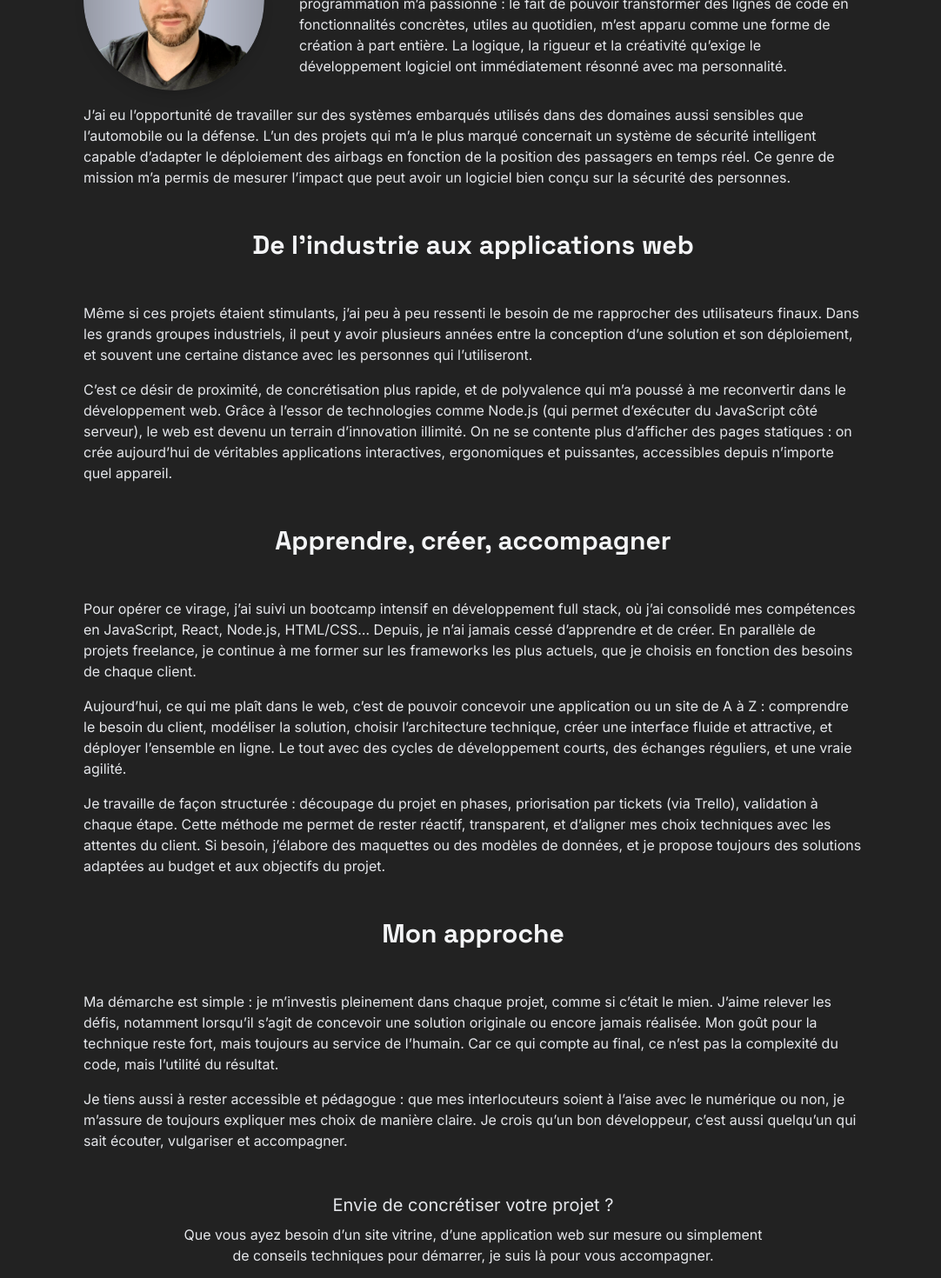
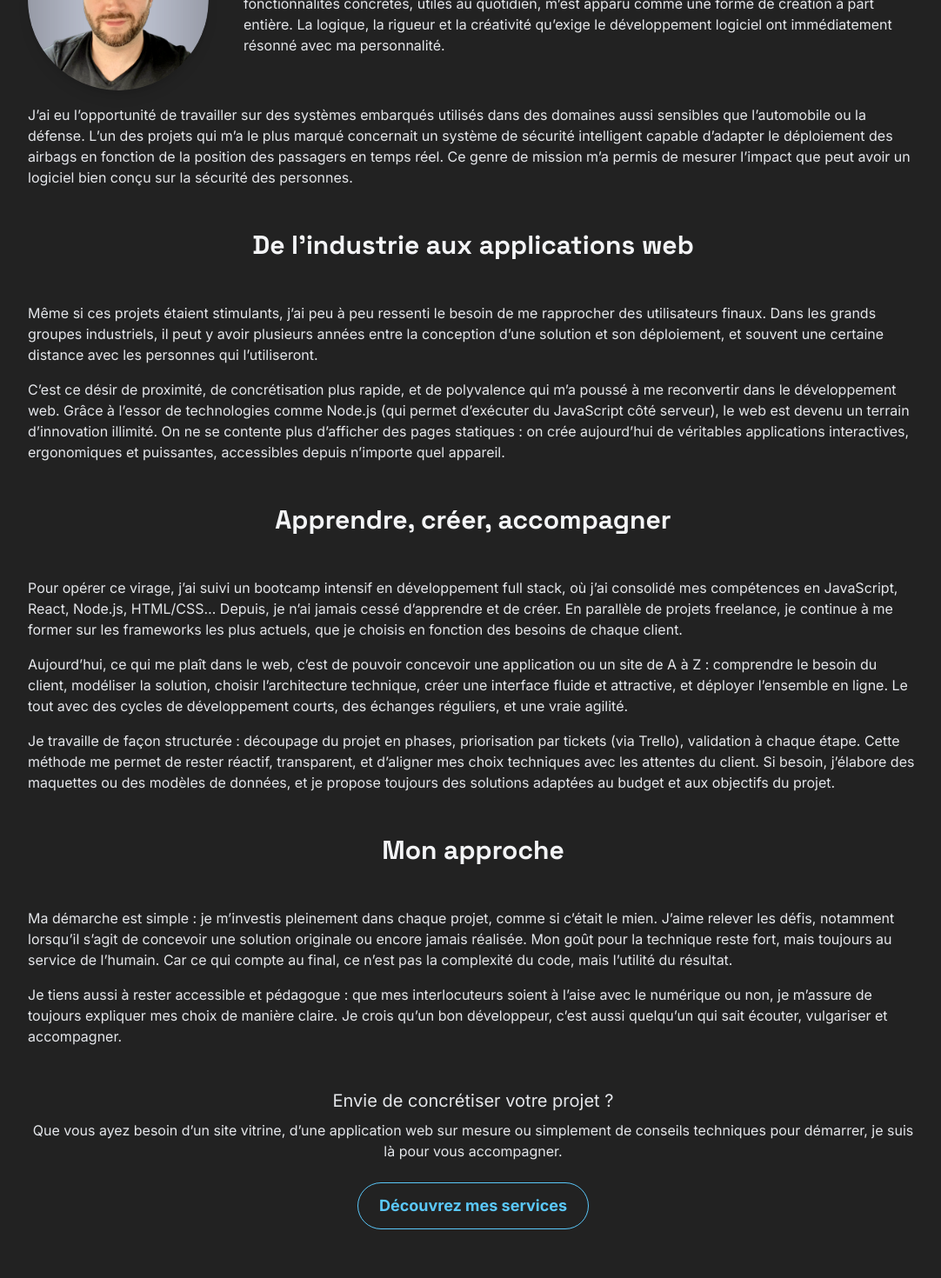
Before and after one commit to julienlisita/portfolio-react, a React (Vite) app: page /about in a window 1280 px wide. Shown: the part 460-1930 px from the top of the page at 87% size, without its empty margins (96-1178 px from the left). Built offline with nearby package versions, Linux system fonts and the light colour scheme.

Commit message:
style: unify paddings and content widths in layout and sections

```diff
--- a/src/components/home/BlogPreview.jsx
+++ b/src/components/home/BlogPreview.jsx
@@ -12,15 +12,14 @@ export default function BlogPreview() {
       title="Derniers articles"
       link={{ href: "/blog", text: "Blog" }}
     >
-      <div className="space-y-4">
+      <div className="w-full space-y-4">
         {articles.map((article, index) => (
           <Link
             key={index}
             to={`/blog/${article.slug}`}
-            className="block bg-[#2a2a2a] rounded-xl p-6 hover:bg-[#333] transition group"
+            className="block bg-[#2a2a2a] rounded-xl p-6 hover:bg-[#333] transition group mx-auto max-w-5xl"
           >
             <div className="flex items-start gap-4">
-              <div className="w-1 rounded h-full bg-gradient-to-b from-[#9B59B6] to-[#007AFF] blur-[4px]" />
               <div>
                 <p className="text-xs sm:text-sm text-gray-400">{article.date}</p>
                 <h3 className="text-gray-100 font-semibold text-lg sm:text-xl group-hover:text-[#007AFF] transition">
--- a/src/components/home/HomeSection.jsx
+++ b/src/components/home/HomeSection.jsx
@@ -9,7 +9,7 @@ export default function HomeSection({ id, title, children, link, className }) {
         <div className="
           flex flex-col items-center
           gap-6 m:gap-8 lg:gap-12
-          px-4 sm:px-6 lg:px-12">
+          px-4 sm:px-8 lg:px-24 xl:px-32">
           {/* Titre */}
           <SectionTitle>{title}</SectionTitle>
 
--- a/src/layouts/MainLayout.jsx
+++ b/src/layouts/MainLayout.jsx
@@ -14,7 +14,7 @@ export default function MainLayout({ children }) {
       <main  className={
           (isHome
             ? "scroll-smooth bg-[#222222] pb-16 sm:pb-20 lg:pb-24"
-            : "px-4 sm:px-6 lg:px-12 bg-[#222222] pt-14 sm:pt-16 lg:pt-20 pb-16 sm:pb-20 lg:pb-24 text-gray-200")+
+            : "px-4 sm:px-8 lg:px-24 xl:px-32 bg-[#222222] pt-14 sm:pt-16 lg:pt-20 pb-16 sm:pb-20 lg:pb-24 text-gray-200")+
             " flex-grow"
         }
       >
--- a/src/pages/AboutPage.jsx
+++ b/src/pages/AboutPage.jsx
@@ -11,7 +11,7 @@ export default function AboutPage() {
 
       {/* Photo + Intro */}
       <Section title="Une passion constante pour la technologie">
-      <div className="flex flex-col lg:flex-row items-center lg:items-start gap-10 max-w-4xl m-auto">
+      <div className="flex flex-col lg:flex-row items-center lg:items-start gap-10  m-auto">
         <img
           src="/assets/images/profile-pic.png"
           alt="Julien Lisita"
@@ -23,48 +23,48 @@ export default function AboutPage() {
           </p>
         </div>
       </div>
-       <p className="mt-4 max-w-4xl m-auto">
+       <p className="mt-4">
           J’ai eu l’opportunité de travailler sur des systèmes embarqués utilisés dans des domaines aussi sensibles que l’automobile ou la défense. L’un des projets qui m’a le plus marqué concernait un système de sécurité intelligent capable d’adapter le déploiement des airbags en fonction de la position des passagers en temps réel. Ce genre de mission m’a permis de mesurer l’impact que peut avoir un logiciel bien conçu sur la sécurité des personnes.
         </p>
       </Section>
 
 
       <Section title="De l’industrie aux applications web">
-        <p className="max-w-4xl m-auto">
+        <p>
           Même si ces projets étaient stimulants, j’ai peu à peu ressenti le besoin de me rapprocher des utilisateurs finaux. Dans les grands groupes industriels, il peut y avoir plusieurs années entre la conception d’une solution et son déploiement, et souvent une certaine distance avec les personnes qui l’utiliseront.
         </p>
-        <p className="mt-4 max-w-4xl m-auto">
+        <p className="mt-4">
           C’est ce désir de proximité, de concrétisation plus rapide, et de polyvalence qui m’a poussé à me reconvertir dans le développement web. Grâce à l’essor de technologies comme Node.js (qui permet d’exécuter du JavaScript côté serveur), le web est devenu un terrain d’innovation illimité. On ne se contente plus d’afficher des pages statiques : on crée aujourd’hui de véritables applications interactives, ergonomiques et puissantes, accessibles depuis n’importe quel appareil.
         </p>
       </Section>
 
       <Section title="Apprendre, créer, accompagner">
-        <p className="max-w-4xl m-auto">
+        <p>
           Pour opérer ce virage, j’ai suivi un bootcamp intensif en développement full stack, où j’ai consolidé mes compétences en JavaScript, React, Node.js, HTML/CSS… Depuis, je n’ai jamais cessé d’apprendre et de créer. En parallèle de projets freelance, je continue à me former sur les frameworks les plus actuels, que je choisis en fonction des besoins de chaque client.
         </p>
-        <p className="mt-4 max-w-4xl m-auto">
+        <p className="mt-4">
           Aujourd’hui, ce qui me plaît dans le web, c’est de pouvoir concevoir une application ou un site de A à Z : comprendre le besoin du client, modéliser la solution, choisir l’architecture technique, créer une interface fluide et attractive, et déployer l’ensemble en ligne. Le tout avec des cycles de développement courts, des échanges réguliers, et une vraie agilité.
         </p>
-        <p className="mt-4 max-w-4xl m-auto">
+        <p className="mt-4">
           Je travaille de façon structurée : découpage du projet en phases, priorisation par tickets (via Trello), validation à chaque étape. Cette méthode me permet de rester réactif, transparent, et d’aligner mes choix techniques avec les attentes du client. Si besoin, j’élabore des maquettes ou des modèles de données, et je propose toujours des solutions adaptées au budget et aux objectifs du projet.
         </p>
       </Section>
 
       <Section title="Mon approche">
-        <p className="max-w-4xl m-auto">
+        <p>
           Ma démarche est simple : je m’investis pleinement dans chaque projet, comme si c’était le mien. J’aime relever les défis, notamment lorsqu’il s’agit de concevoir une solution originale ou encore jamais réalisée. Mon goût pour la technique reste fort, mais toujours au service de l’humain. Car ce qui compte au final, ce n’est pas la complexité du code, mais l’utilité du résultat.
         </p>
-        <p className="mt-4 max-w-4xl m-auto">
+        <p className="mt-4">
           Je tiens aussi à rester accessible et pédagogue : que mes interlocuteurs soient à l’aise avec le numérique ou non, je m’assure de toujours expliquer mes choix de manière claire. Je crois qu’un bon développeur, c’est aussi quelqu’un qui sait écouter, vulgariser et accompagner.
         </p>
       </Section>
 
       {/* Conclusion */}
       <Section>
-        <p className="text-xl text-center max-w-2xl m-auto font-medium">
+        <p className="text-xl text-center font-medium">
           Envie de concrétiser votre projet ?
         </p>
-        <p className="mt-2 text-center max-w-2xl m-auto">
+        <p className="mt-2 text-center">
           Que vous ayez besoin d’un site vitrine, d’une application web sur mesure ou simplement de conseils techniques pour démarrer, je suis là pour vous accompagner.
         </p>
         <div className="text-center mt-6">
--- a/src/pages/BlogPage.jsx
+++ b/src/pages/BlogPage.jsx
@@ -25,10 +25,9 @@ export default function BlogPage() {
           <Link
             key={index}
             to={`/blog/${article.slug}`}
-            className="block bg-[#2a2a2a] rounded-xl p-6 hover:bg-[#333] transition group"
+            className="block bg-[#2a2a2a] rounded-xl p-6 hover:bg-[#333] transition group mx-auto max-w-5xl"
           >
             <div className="flex items-start gap-4">
-              <div className="w-1 rounded h-full bg-gradient-to-b from-[#9B59B6] to-[#007AFF] blur-[4px]" />
               <div>
                 <p className="text-xs text-gray-400">{article.date}</p>
                 <h3 className="text-gray-100 font-semibold text-lg group-hover:text-[#007AFF] transition">
--- a/src/pages/ContactPage.jsx
+++ b/src/pages/ContactPage.jsx
@@ -13,7 +13,7 @@ export default function ContactPage() {
 
       {/* Formulaire de contact*/}
       <Section title="M'envoyer un mail">
-        <p className="text-left max-w-2xl mx-auto">
+        <p className="text-left max-w-5xl m-auto">
         Je suis toujours ravi de discuter de nouveaux projets ou d’échanger des idées. N’hésitez pas à me contacter pour discuter de vos besoins. Je suis basé à Mérignac, près de Bordeaux, et je suis toujours à la recherche de nouveaux défis. J’aime collaborer avec mes clients pour comprendre leurs besoins et leur fournir des solutions personnalisées qui répondent à leurs objectifs.
         </p>
         <div className="mt-8 sm:mt-10 lg:mt-12 w-full flex justify-center">
--- a/src/pages/PortfolioPage.jsx
+++ b/src/pages/PortfolioPage.jsx
@@ -14,7 +14,7 @@ export default function Portfolio() {
 
       {/* Introduction*/}
       <Section>
-        <p className="text-left">
+        <p className="text-left max-w-5xl m-auto">
           Voici quelques-uns des projets sur lesquels j’ai travaillé. Vous y trouverez des applications web complètes, des sites vitrines modernes, ainsi que divers projets de développement mettant en avant des concepts de programmation procédurale, orientée objet et d’algorithmie. Cliquez sur chaque projet pour en savoir plus.
         </p>
       </Section>
```
